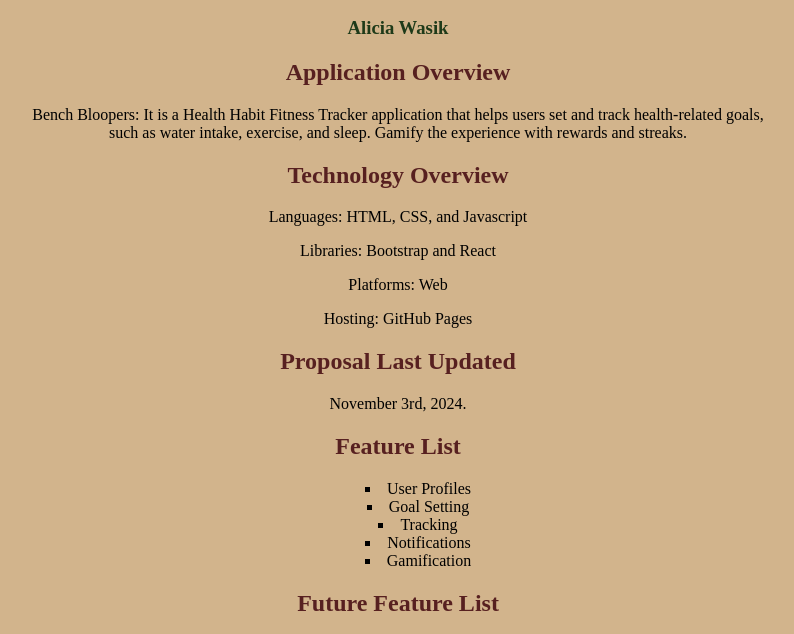
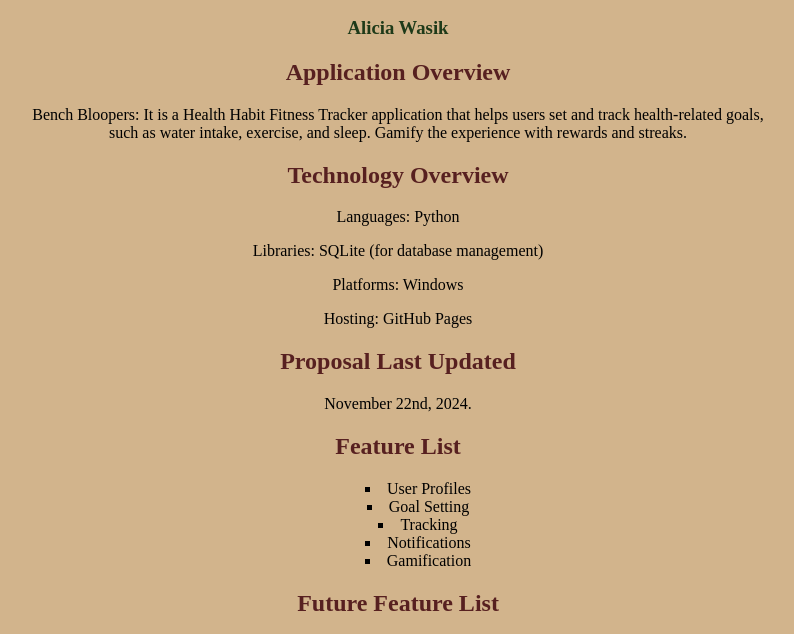
Before and after one commit to aliciawasik/project-proposal, a plain HTML site: page index.html in a window 1280 px wide. Shown: the part 110-744 px from the top of the page, without its empty margins (242-1036 px from the left). Drawn offline with Linux system fonts and the light colour scheme.

Commit message:
switch to python

```diff
--- a/index.html
+++ b/index.html
@@ -23,15 +23,15 @@
 
     <section>
         <h2>Technology Overview</h2>
-        <p>Languages: HTML, CSS, and Javascript</p>
-        <p>Libraries: Bootstrap and React</p>
-        <p>Platforms: Web</p>
+        <p>Languages: Python</p>
+        <p>Libraries: SQLite (for database management)</p>
+        <p>Platforms: Windows</p>
         <p>Hosting: GitHub Pages</p>
     </section>
 
     <section>
         <h2>Proposal Last Updated</h2>
-        <p>November 3rd, 2024.</p>
+        <p>November 22nd, 2024.</p>
     </section>
 
     <section>
```
